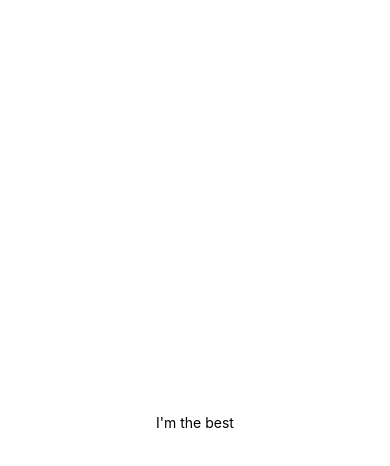
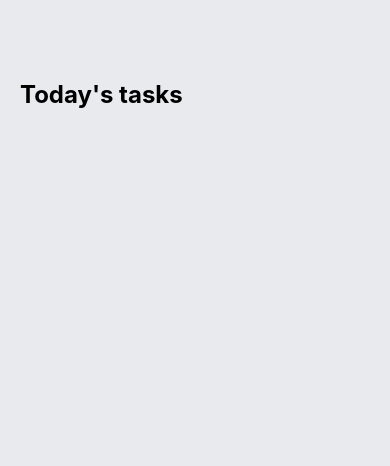
Before and after one commit to lordrichard6/native_todoList, a React Native app: screen / in a window 390 px wide. Shown: the top 466 px of the page. Built offline with nearby package versions, Linux system fonts and the light colour scheme.

Commit message:
basic title styling

```diff
--- a/App.js
+++ b/App.js
@@ -1,12 +1,15 @@
-import { StatusBar } from 'expo-status-bar';
-import React from 'react';
-import { StyleSheet, Text, View } from 'react-native';
+import { StatusBar } from "expo-status-bar";
+import React from "react";
+import { StyleSheet, Text, View } from "react-native";
 
 export default function App() {
   return (
     <View style={styles.container}>
-      <Text>I'm the best</Text>
-      <StatusBar style="auto" />
+      <View style={styles.tasksWrapper}>
+        <Text style={styles.sectionTitle}>Today's tasks</Text>
+
+        <View style={styles.items}></View>
+      </View>
     </View>
   );
 }
@@ -14,8 +17,15 @@
 const styles = StyleSheet.create({
   container: {
     flex: 1,
-    backgroundColor: '#fff',
-    alignItems: 'center',
-    justifyContent: 'center',
+    backgroundColor: "#E8EAED",
   },
+  tasksWrapper: {
+    paddingTop: 80,
+    paddingHorizontal: 20,
+  },
+  sectionTitle: {
+    fontSize: 24,
+    fontWeight: "bold",
+  },
+  items: {},
 });
```
Also changed, not shown: components/Task.js (added).
